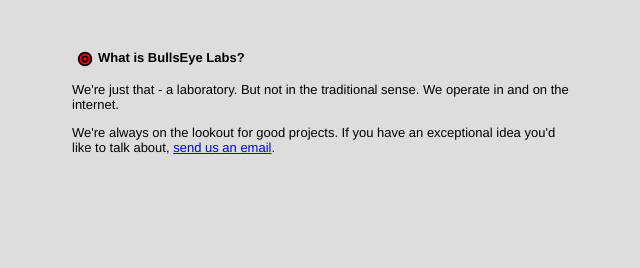
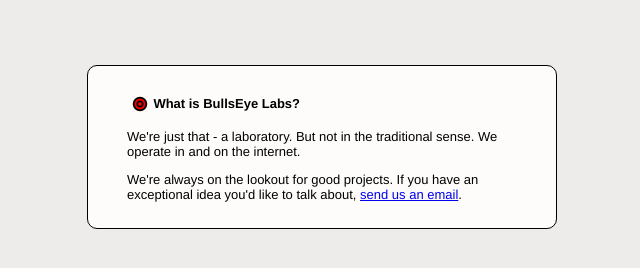
Before and after one commit to mfogel/bullseyelabs, a plain HTML site: page index.html in a window 1280 px wide. Shown: the whole page, without its empty margins (318-958 px from the left). Drawn offline with Linux system fonts and the light colour scheme.

Commit message:
CSS updated to better match FF defaults.

```diff
--- a/index.html
+++ b/index.html
@@ -4,27 +4,33 @@
 <head>
 <title>BullsEye Labs</title>
 <style type="text/css">
+/* CSS adapted from chrome://global/skin/about.css */
+html {
+  background-color: #edeceb;
+  font-family: Helvetica, sans-serif;
+  font-size: small;
+}
 body {
-  background-color: #dddddd;
-  font-size: small;
-  font-family: Helvetica, sans-serif;
+  background-color: #fdfcfb;
+  width: 30em;
+  margin: 5em auto;
+  padding: 1em 3em;
+  border: 1px solid ThreeDShadow;
+  -moz-border-radius: 10px;
+  -webkit-border-radius: 10px;
 }
-#wrapper {
-  margin: 50px auto;
-  width: 500px;
-}
-div.logo {
+.logo {
   float: left;
-  margin: 1px 5px;
+  padding: 0 0.4em;
 }
 </style>
 </head>
 <body>
-<div id="wrapper">
-<div class="logo"><img src="bullseye-small.png" alt="bullseye" /></div>
+<div>
+<img class="logo" src="bullseye-small.png" alt="bullseye" />
 <h4 class="title">What is BullsEye Labs?</h4>
+</div>
 <p>We're just that - a laboratory.  But not in the traditional sense.  We operate in and on the internet.</p>
 <p>We're always on the lookout for good projects.  If you have an exceptional idea you'd like to talk about, <a href="mailto:contact@bullseyelabs.com">send us an email</a>.</p>
-</div>
 </body>
 </html>
```
